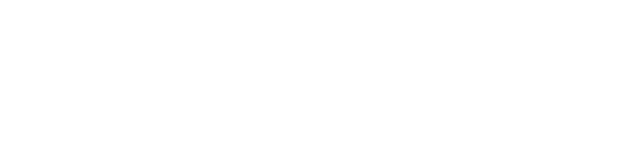
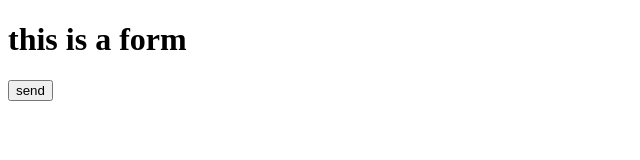
Before and after one commit to eduzgun/branches, a plain HTML site: page client/index.html in a window 1280 px wide. Shown: the whole page, without its empty margins (0-640 px from the left). Drawn offline with Linux system fonts and the light colour scheme.

Commit message:
added form

```diff
--- a/client/index.html
+++ b/client/index.html
@@ -6,6 +6,9 @@
     <title>Document</title>
 </head>
 <body>
-
+    <h1>this is a form</h1>
+    <form>
+        <input type="submit" value="send">
+    </form>
 </body>
 </html>
```
